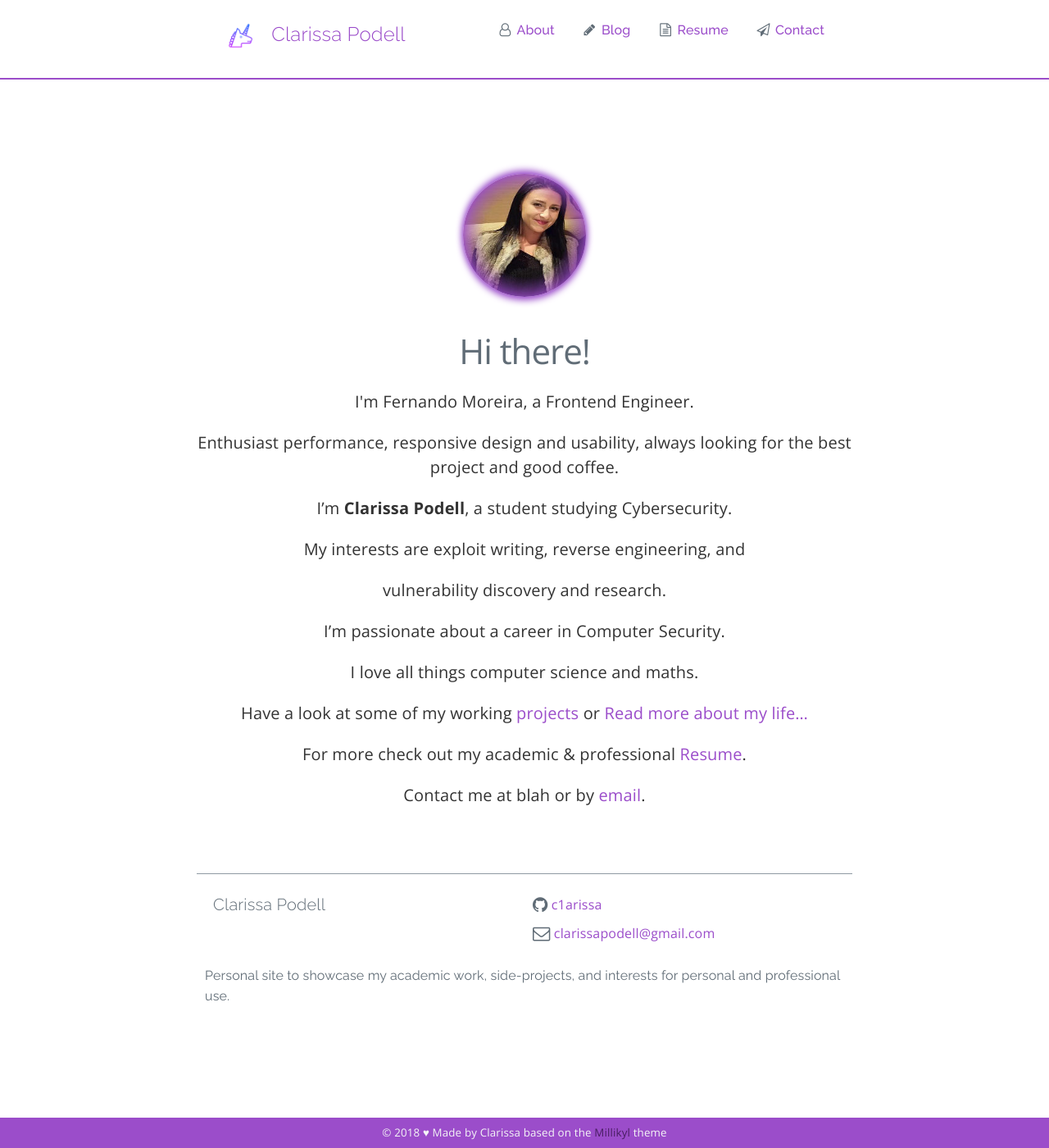
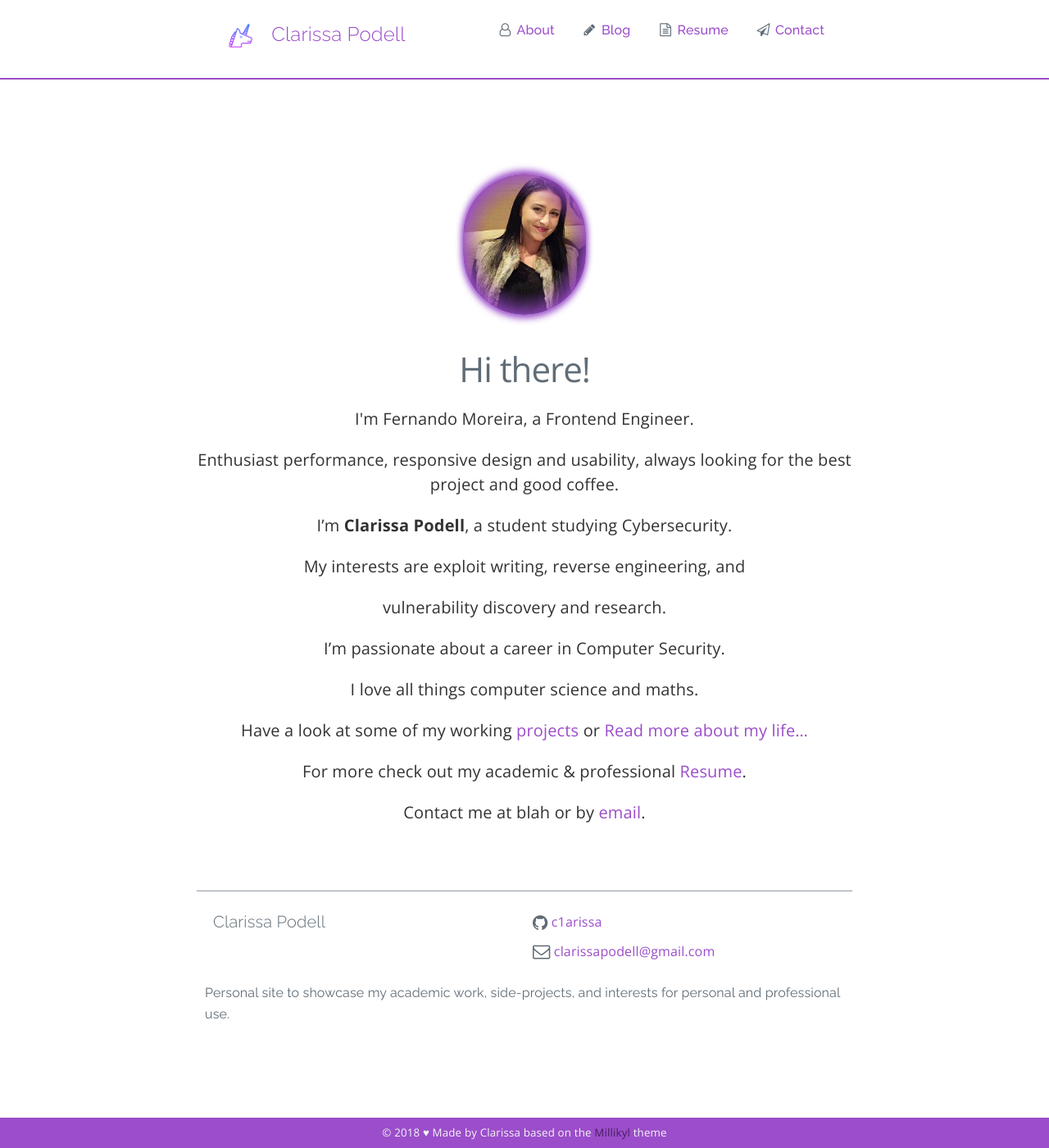
Before and after one commit to c1arissa/c1arissa.github.io, a Jekyll site: the page built from index.md, in a window 1280 px wide and 1400 px high. Shown: the whole window at 82% size. Built offline with Jekyll 4.4.1, drawn with Linux system fonts in a browser that asks for light colours.

Commit message:
Update main.scss

```diff
--- a/css/main.scss
+++ b/css/main.scss
@@ -298,7 +298,7 @@ hr {
 	vertical-align:middle;
 	//max-width: 100%;
 	width: 150px;
-	height: 150px;
+	//height: 150px;
 	-webkit-border-radius: 100px;
 	-moz-border-radius: 100px;
 	box-shadow: 0 4px 8px 0 $color-primary, 0 -4px 8px 0 $color-primary; //rgba(0, 0, 0, 0.19);
```
